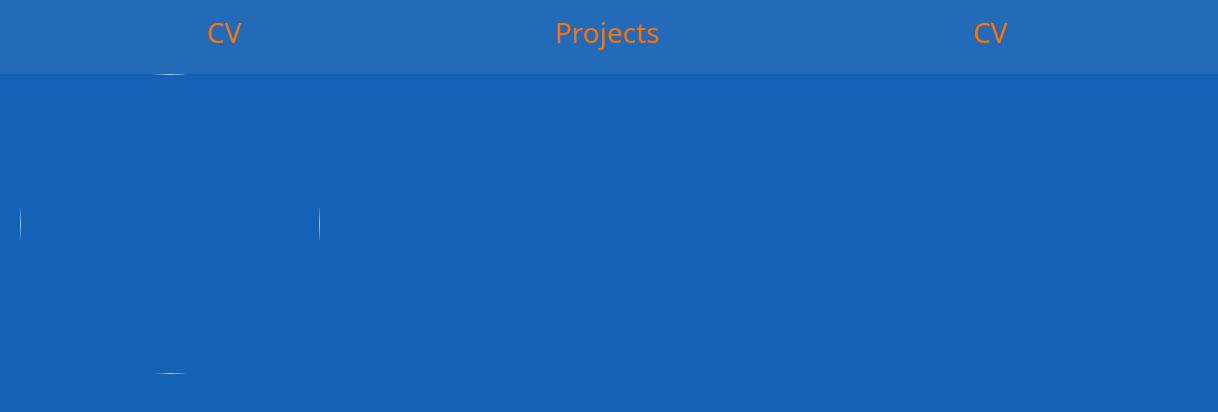
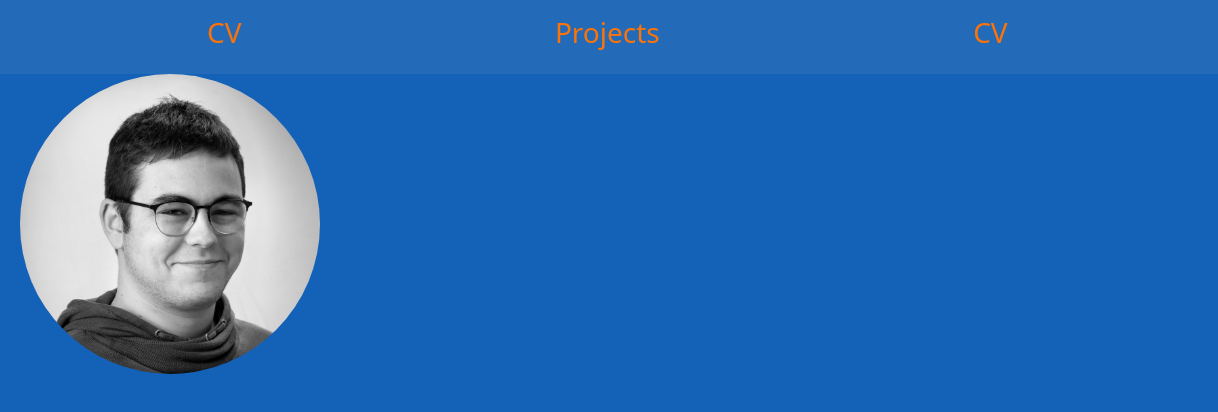
Before and after one commit to KilianVuillaume/KilianVuillaume.github.io, a plain HTML site: page index.html in a window 1280 px wide. Shown: the full height of the page, 62-1280 px from the left. Drawn offline with nearby package versions, Linux system fonts and the light colour scheme.

Commit message:
Correction du lien pour l'image

```diff
--- a/res/content/mainPage.html
+++ b/res/content/mainPage.html
@@ -1,2 +1,2 @@
 
-<img src="../images/kilian2.jpg" alt="matete" id="maphoto">
+<img src="res/images/kilian2.jpg" alt="matete" id="maphoto">
```
